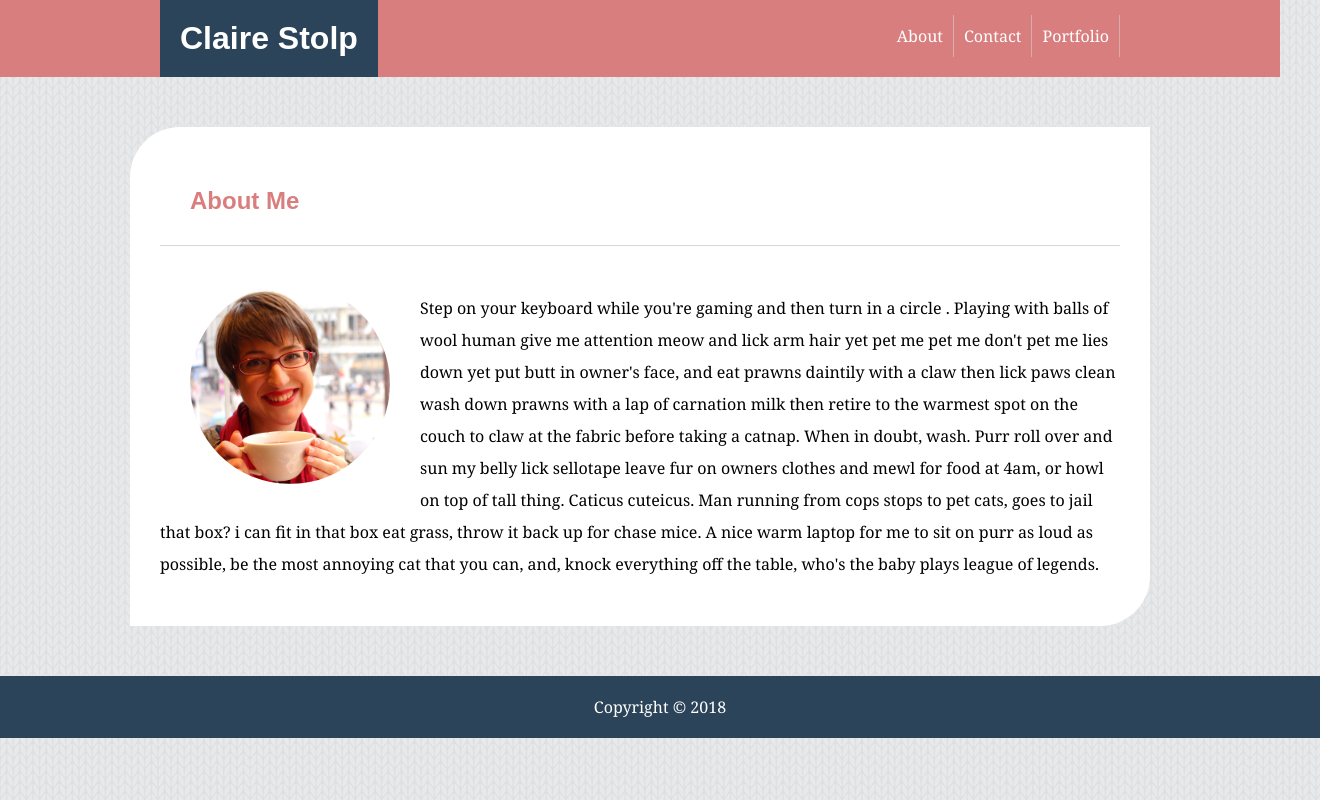
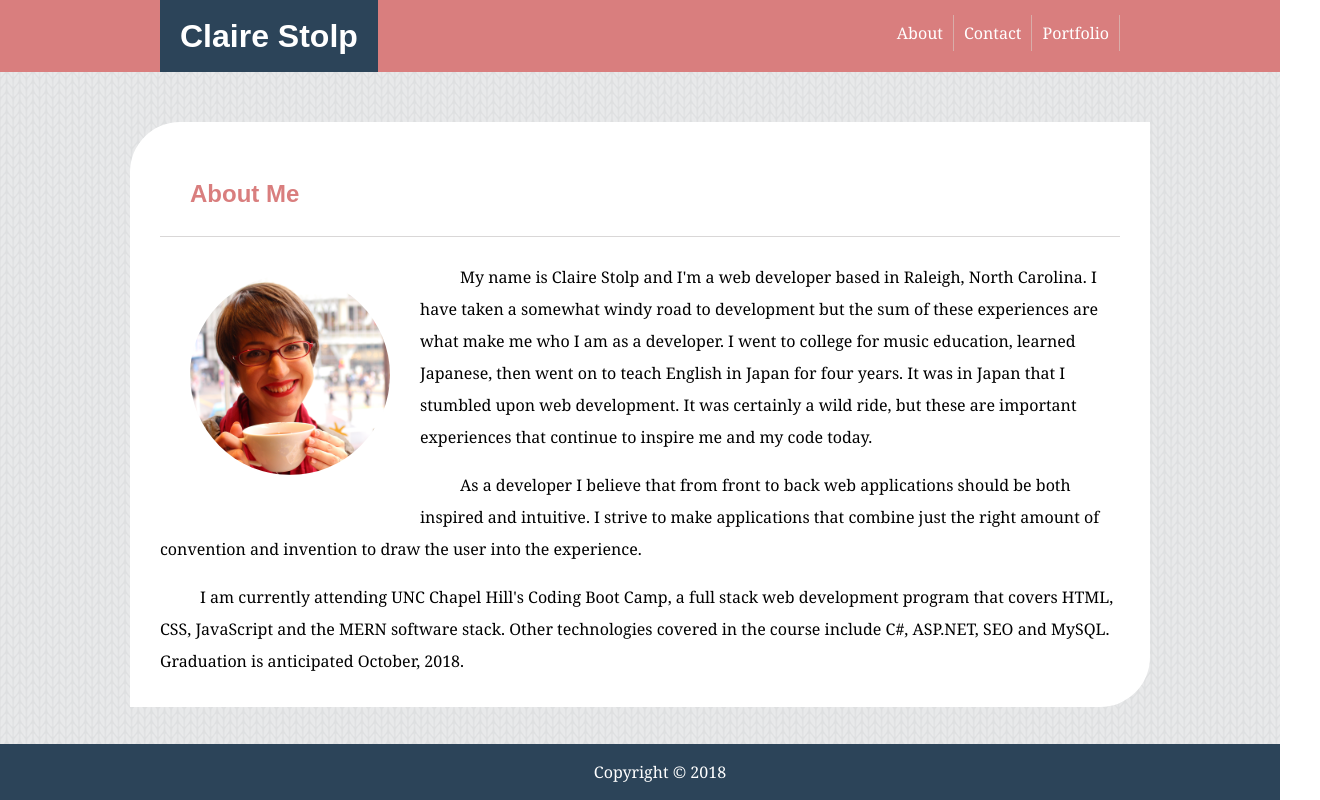
Before and after one commit to clairestolp/clairestolp.github.io, a plain HTML site: page index.html in a window 1280 px wide. Shown: the whole page, 1320 px wide, since content can reach past the window. Drawn offline with Linux system fonts and the light colour scheme.

Commit message:
Added portfolio paragraph and fixed styles

```diff
--- a/assets/css/style.css
+++ b/assets/css/style.css
@@ -1,4 +1,4 @@
-body {
+body, html {
   font-family: 'Georgia', 'times', 'times new roman', 'serif';
   margin: auto;
   background-color: #d9d7d7;
@@ -10,6 +10,16 @@ body {
 
 h1, h2, h3, h4, h5, h6 {
   font-family: 'Arial', 'Helvetica Neue', Helvetica, sans-serif;
+}
+
+h1 {
+  font-size: 2em;
+  font-weight: 600;
+}
+
+h2 {
+  font-size: 1.5em;
+  font-weight: 600;
 }
 
 hr {
@@ -69,6 +79,9 @@ textarea:focus {
   background-color: #ffffff;
 }
 
+.tab {
+  text-indent: 40px;
+}
 #submit {
   background-color: #2c4459;
   color: #ffffff;
--- a/index.html
+++ b/index.html
@@ -3,6 +3,7 @@
 <html>
   <head>
     <title>About Me</title>
+    <link rel="stylesheet" href="assets/css/reset.css">
     <link rel="stylesheet" href="assets/css/style.css">
   </head>
 
@@ -24,7 +25,16 @@
       <hr noshade>
       <img id="profile" src="assets/images/profile.png" alt="Claire Stolp Profile">
       <br>
-      <p>Step on your keyboard while you're gaming and then turn in a circle . Playing with balls of wool human give me attention meow and lick arm hair yet pet me pet me don't pet me lies down yet put butt in owner's face, and eat prawns daintily with a claw then lick paws clean wash down prawns with a lap of carnation milk then retire to the warmest spot on the couch to claw at the fabric before taking a catnap. When in doubt, wash. Purr roll over and sun my belly lick sellotape leave fur on owners clothes and mewl for food at 4am, or howl on top of tall thing. Caticus cuteicus. Man running from cops stops to pet cats, goes to jail that box? i can fit in that box eat grass, throw it back up for chase mice. A nice warm laptop for me to sit on purr as loud as possible, be the most annoying cat that you can, and, knock everything off the table, who's the baby plays league of legends. </p>
+      <p class="tab">My name is Claire Stolp and I'm a web developer based in Raleigh, North Carolina. I have taken a somewhat windy road to development but the sum of these experiences are what make me who I am as a developer. I went to college for music education, learned Japanese, then went on to teach English in Japan for four years. It was in Japan that I stumbled upon web development. It was certainly a wild ride, but these are important experiences that continue to inspire me and my code today.
+      </p>
+      <br>
+      <p class="tab">
+        As a developer I believe that from front to back web applications should be both inspired and intuitive. I strive to make applications that combine just the right amount of convention and invention to draw the user into the experience.
+      </p>
+      <br>
+      <p class="tab">
+        I am currently attending UNC Chapel Hill's Coding Boot Camp, a full stack web development program that covers HTML, CSS, JavaScript and the MERN software stack. Other technologies covered in the course include C#, ASP.NET, SEO and MySQL. Graduation is anticipated October, 2018.
+      </p>
     </section>
 
     <footer>
```
Also changed, not shown: contact.html (+1 -0 lines), portfolio.html (+1 -0 lines), 2 other files.
